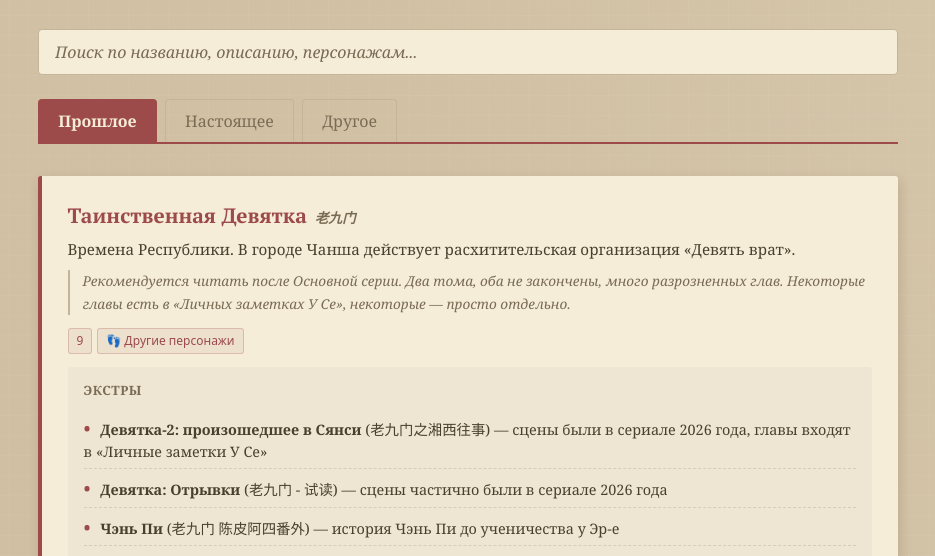
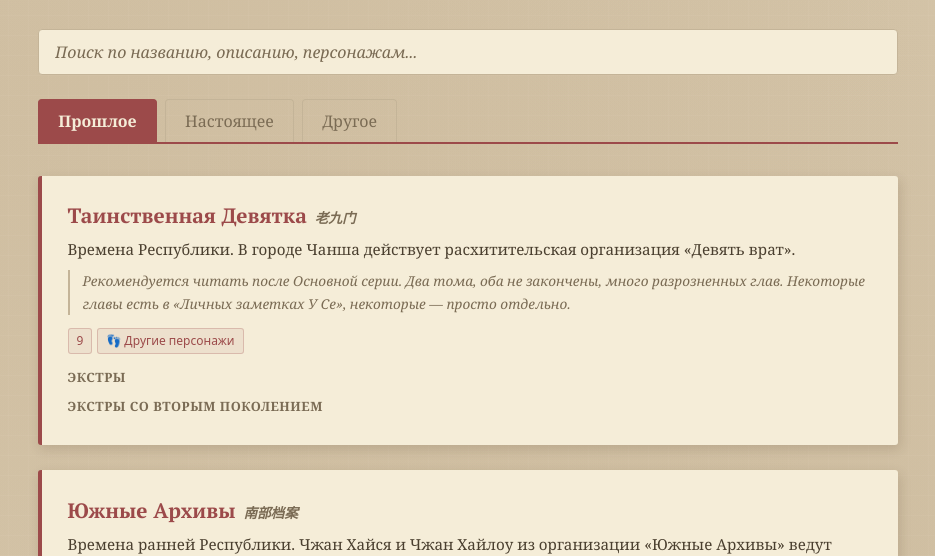
Before and after one commit to HuaTashi/dmbj-ordered-chaos, a plain HTML site: page books.html in a window 1280 px wide. Shown: the part 265-821 px from the top of the page, without its empty margins (172-1107 px from the left). Drawn offline with Linux system fonts and the light colour scheme.

Commit message:
Сворачиваем блоки

```diff
--- a/books.html
+++ b/books.html
@@ -836,6 +836,23 @@
     }
   }
 
+    // Сворачиваем экстры
+  document.querySelectorAll('.extras-block').forEach(block => {
+    const title = block.querySelector('.extras-title');
+    if (!title) return;
+
+    const details = document.createElement('details');
+    const summary = document.createElement('summary');
+    summary.textContent = title.textContent;
+    summary.style.cssText = 'cursor: pointer; font-size: 0.8rem; text-transform: uppercase; letter-spacing: 0.5px; color: var(--ink-soft); font-weight: bold; margin-bottom: 0.5rem; list-style: none;';
+    summary.style.outline = 'none';
+
+    title.remove();
+    details.appendChild(summary);
+    block.parentNode.insertBefore(details, block);
+    details.appendChild(block);
+  });
+
   // Кнопка "Вверх"
   const backToTopBtn = document.getElementById('back-to-top');
   window.addEventListener('scroll', () => {
```
